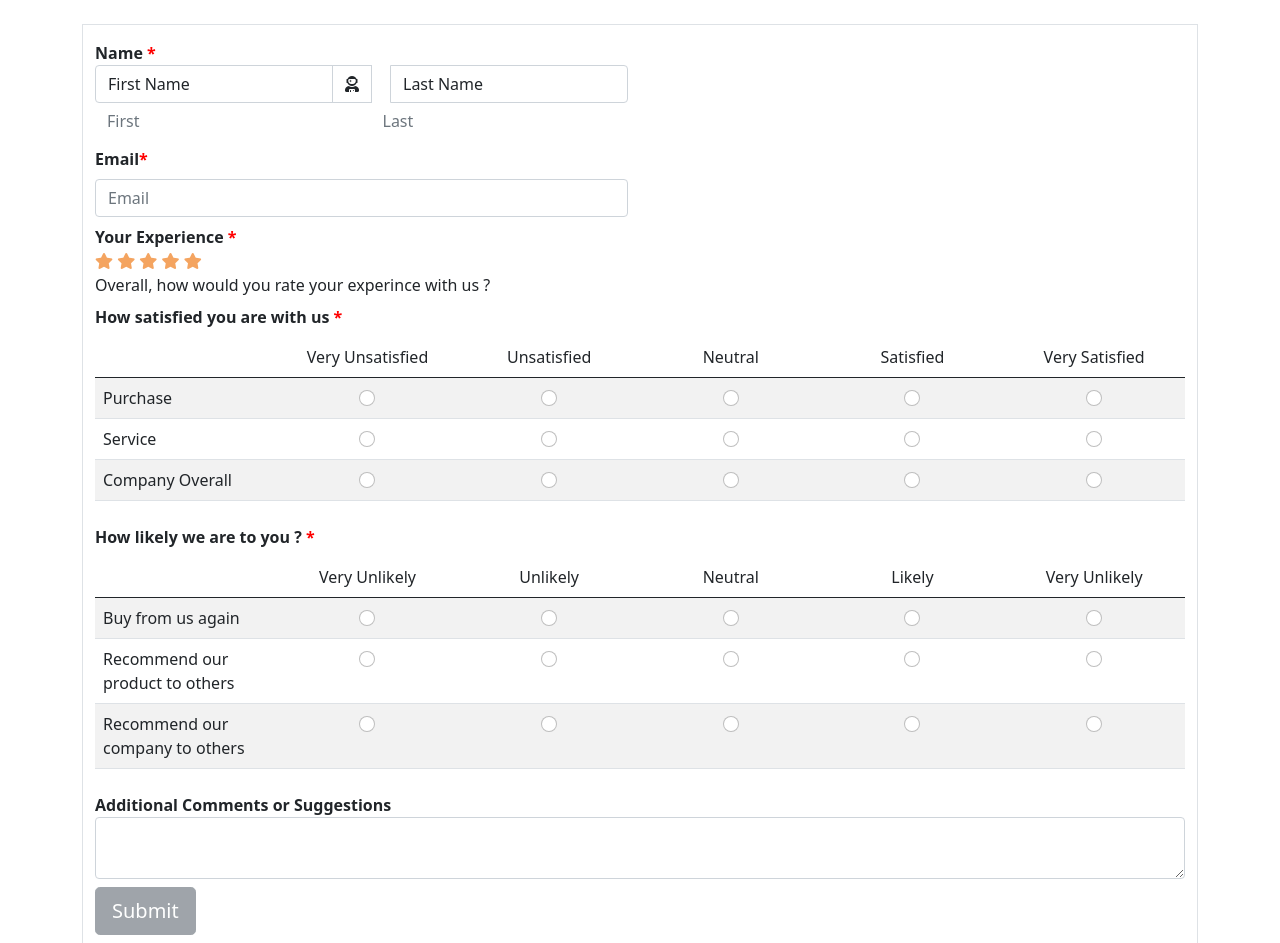
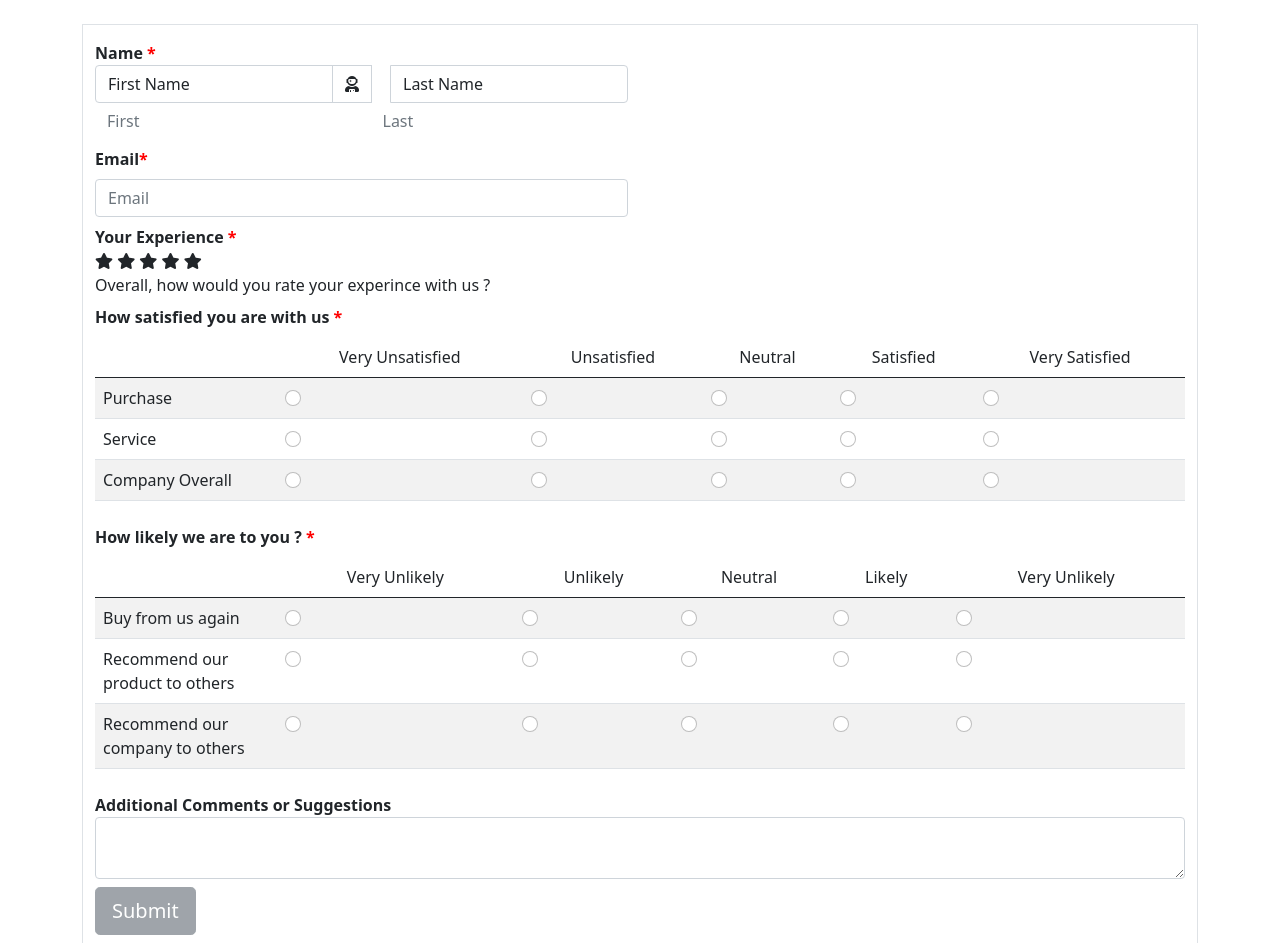
Before and after one commit to Specialboo1/B251WD, a plain HTML site: page index.html in a window 1280 px wide. Shown: the top 943 px of the page. Drawn offline with nearby package versions, Linux system fonts and the light colour scheme.

Commit message:
Update and rename Survey form.html to index.html

```diff
--- a/Survey form.html
+++ b/index.html
@@ -5,7 +5,7 @@
     <meta http-equiv="X-UA-Compatible" content="IE=edge">
     <meta name="viewport" content="width=device-width, initial-scale=1.0">
     <title>Survey Form</title>
-    <link rel="stylesheet" href="./style2.css">
+    <link rel="stylesheet" href="./style.css">
     <link rel="stylesheet" href="https://pro.fontawesome.com/releases/v5.10.0/css/all.css" integrity="sha384-AYmEC3Yw5cVb3ZcuHtOA93w35dYTsvhLPVnYs9eStHfGJvOvKxVfELGroGkvsg+p" crossorigin="anonymous"/>
     <link href="https://cdn.jsdelivr.net/npm/bootstrap@5.0.2/dist/css/bootstrap.min.css" rel="stylesheet" integrity="sha384-EVSTQN3/azprG1Anm3QDgpJLIm9Nao0Yz1ztcQTwFspd3yD65VohhpuuCOmLASjC" crossorigin="anonymous">
 </head>
```
